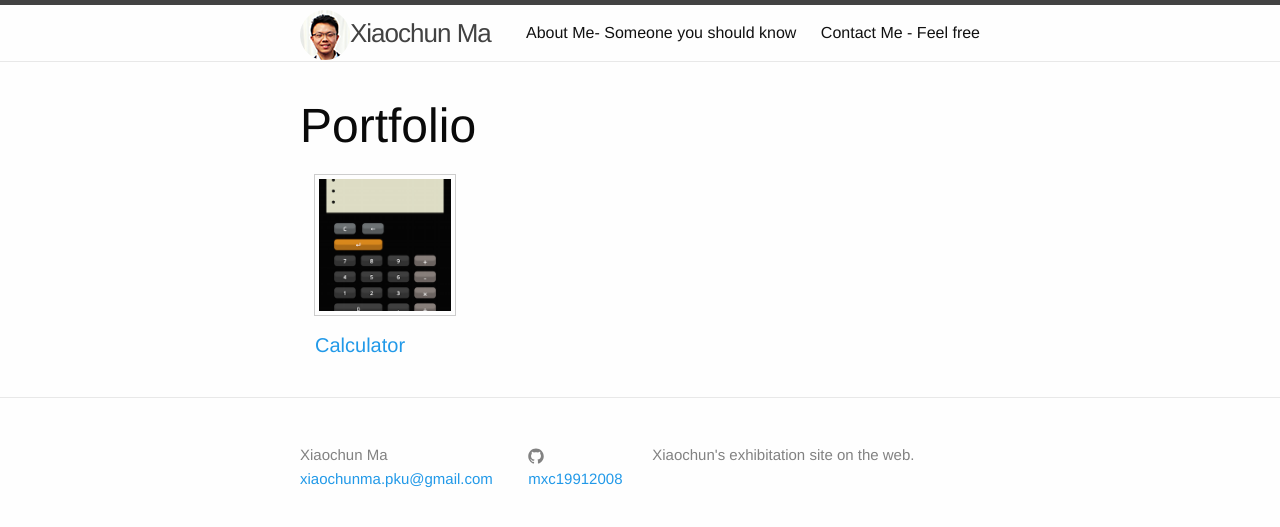
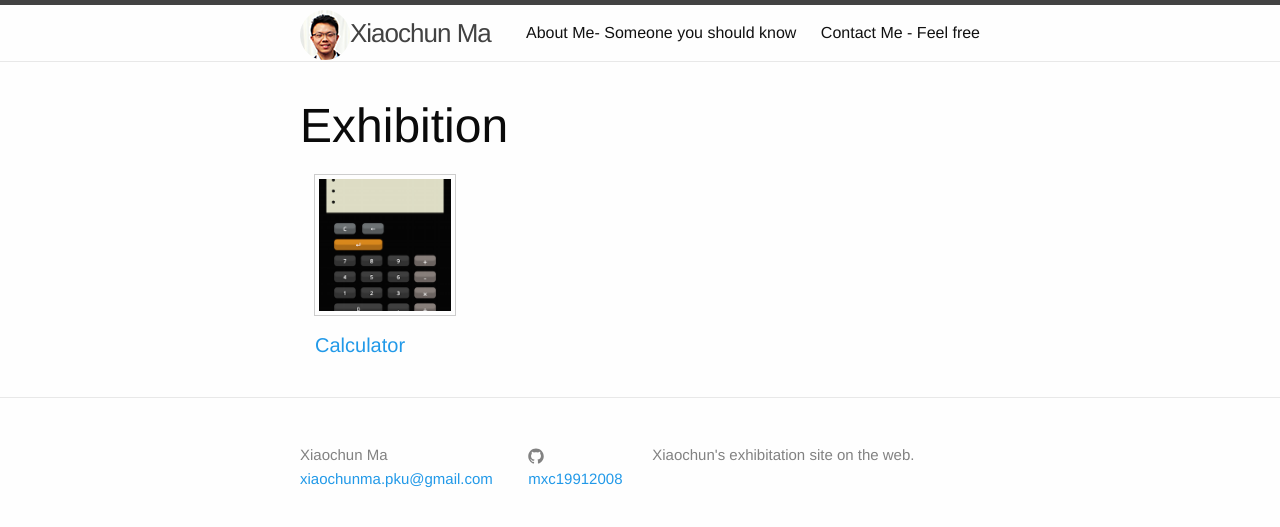
Before and after one commit to xiaochunma/mxc19912008.github.io, a Jekyll site: the page built from index.html, in a window 1280 px wide. Shown: the top 527 px of the page. Built offline with Jekyll 4.4.1, drawn with Linux system fonts in a browser that asks for light colours.

Commit message:
update_1

```diff
--- a/index.html
+++ b/index.html
@@ -6,7 +6,7 @@ layout: default
 <script src="foundation-6/js/foundation.min.js"></script>
 <script>$(document).foundation();</script>
 
-<h1 class="">Portfolio</h1>
+<h1 class="">Exhibition</h1>
 <p></p>
 
 <div class="primary">
```
